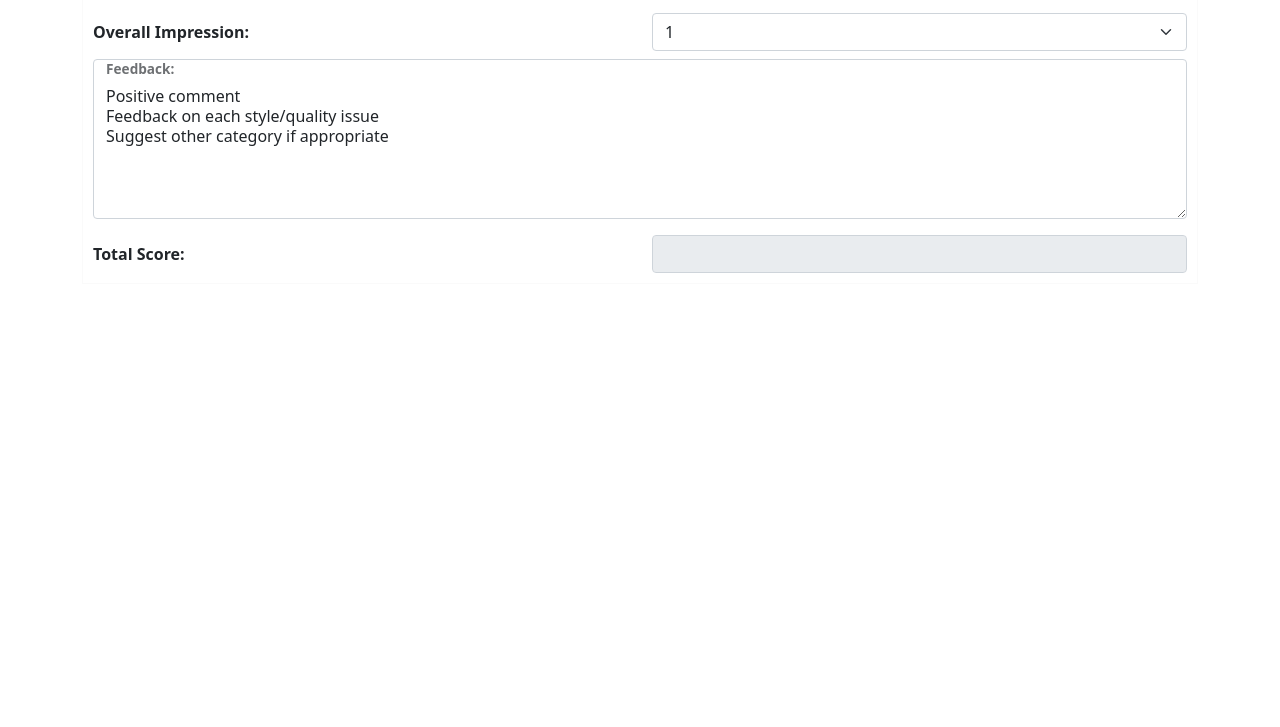
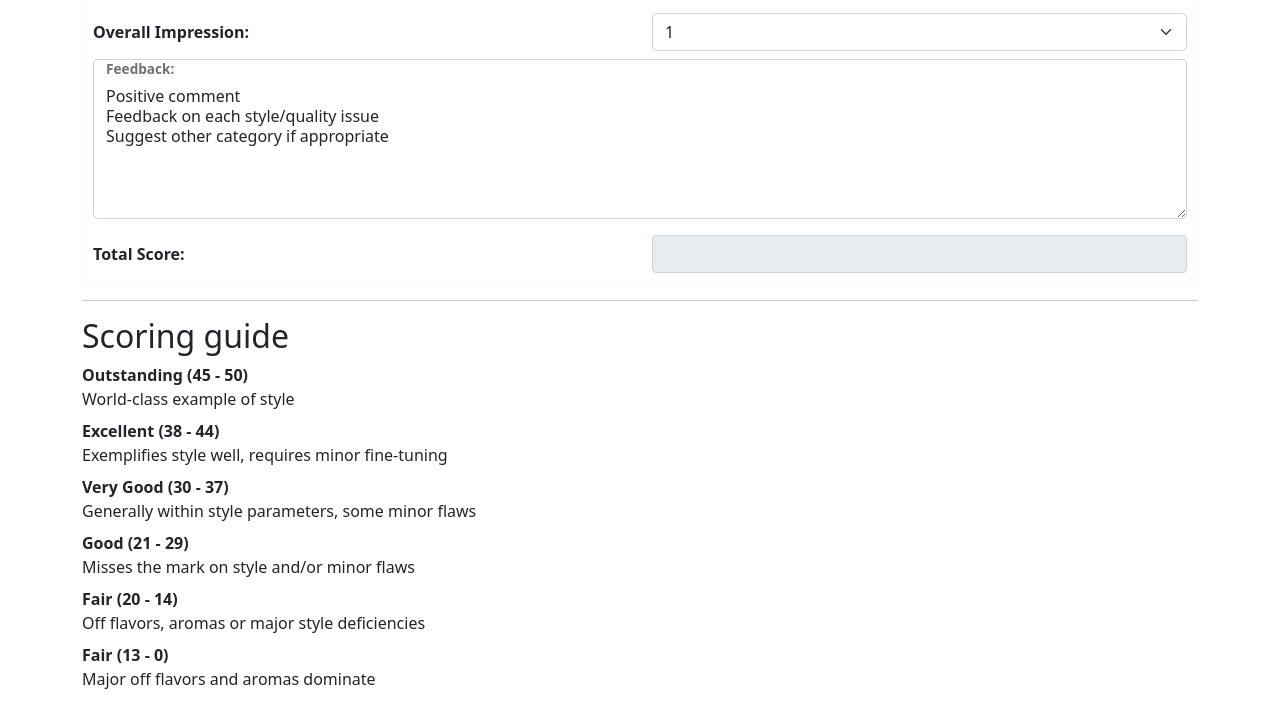
Before and after one commit to ascholer/bjcp-scoretrainer, a plain HTML site: page index.html in a window 1280 px wide. Shown: the part 1036-1763 px from the top of the page. Before the commit the page ends 1368 px from the top, so only its background shows below. Drawn offline with nearby package versions, Linux system fonts and the light colour scheme.

Commit message:
Add scoring guide

```diff
--- a/index.html
+++ b/index.html
@@ -165,6 +165,48 @@ Suggest other category if appropriate</textarea>
         </div>
       </div>
     </form>
+    <hr>
+    <div>
+      <h2>Scoring guide</h2>
+      <dl>
+        <dt>
+          Outstanding (45 - 50)
+        </dt>
+        <dd>
+          World-class example of style
+        </dd>
+        <dt>
+          Excellent (38 - 44)
+        </dt>
+        <dd>
+          Exemplifies style well, requires minor fine-tuning
+        </dd>
+        <dt>
+          Very Good (30 - 37)
+        </dt>
+        <dd>
+          Generally within style parameters, some minor flaws
+        </dd>
+        <dt>
+          Good (21 - 29)
+        </dt>
+        <dd>
+          Misses the mark on style and/or minor flaws
+        </dd>
+        <dt>
+          Fair (20 - 14)
+        </dt>
+        <dd>
+          Off flavors, aromas or major style deficiencies
+        </dd>
+        <dt>
+          Fair (13 - 0)
+        </dt>
+        <dd>
+          Major off flavors and aromas dominate
+        </dd>
+      </dl>
+    </div>
   </main>
   <footer></footer>
   <script src="https://cdn.jsdelivr.net/npm/bootstrap@5.0.0-beta2/dist/js/bootstrap.bundle.min.js"
```
